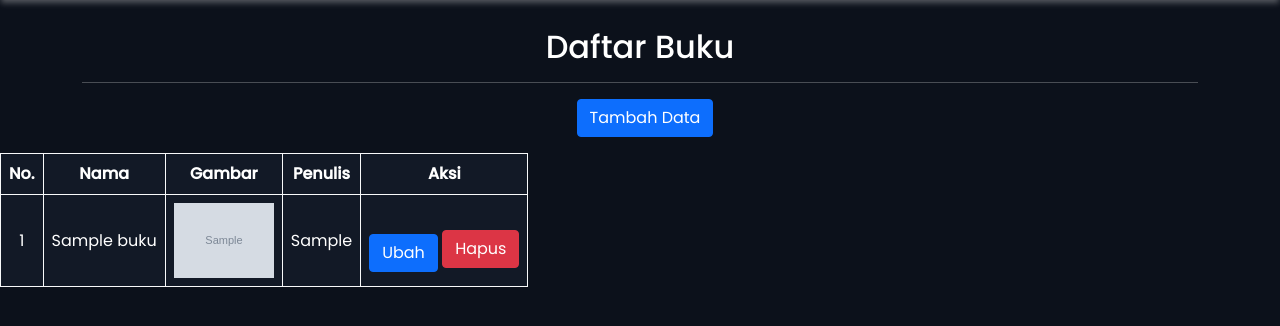
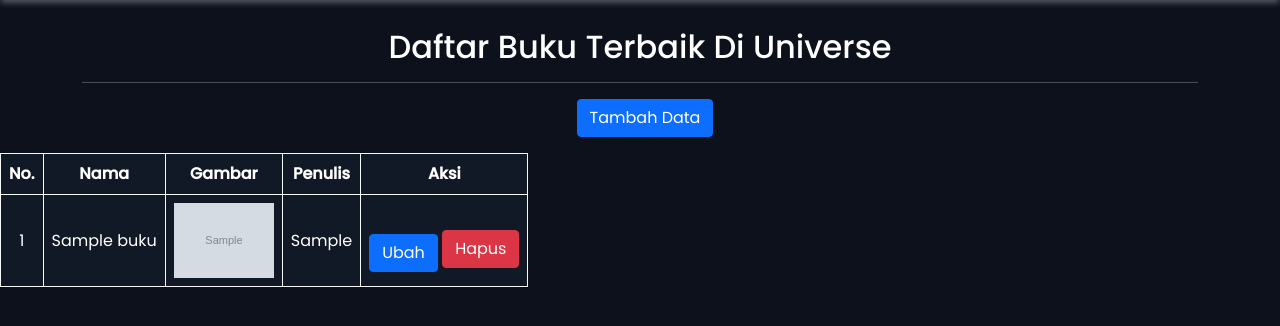
Before and after one commit to arilfajri/prakweb_a_203040013, a PHP site: page / in a window 1280 px wide. Shown: the part 68-394 px from the top of the page. Run offline with PHP 8.4, Linux system fonts and the light colour scheme; tables that the repository leaves empty or names only in its code hold one stand-in row (values such as "Sample post"); grey boxes marked "Sample" are stand-in pictures; some web fonts are replaced.

Commit message:
mengubah judul halaman

```diff
--- a/pw/index.php
+++ b/pw/index.php
@@ -94,7 +94,7 @@ $buku = $rows;
   <div class="container pt-5">
     <div class="row pt-5">
       <div class="col">
-        <h2 class="pt text-white justify text-center">Daftar Buku</h2>
+        <h2 class="pt text-white justify text-center">Daftar Buku Terbaik Di Universe</h2>
         <hr class="text-white">
       </div>
       <div class="add justify text-center">
```
